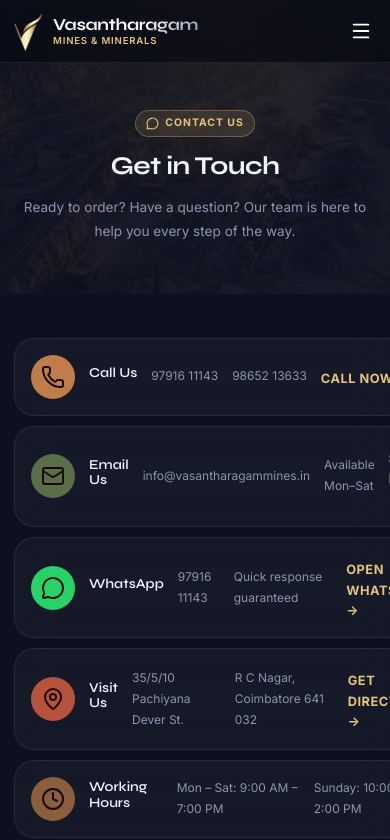
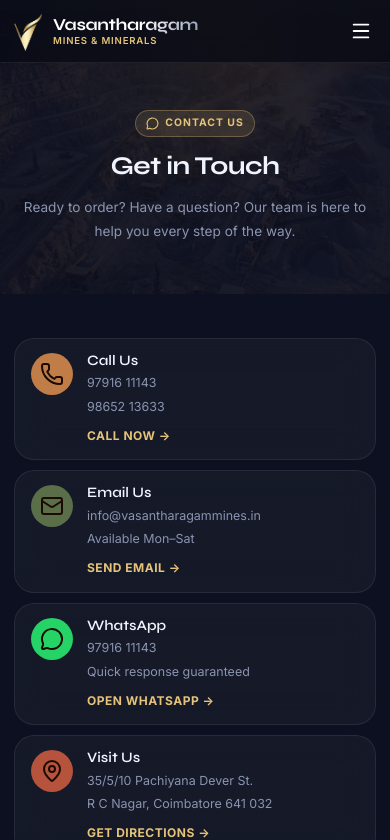
Before and after one commit to alphery-server/mines-website, a React (Vite) app: page /contact in a window 390 px wide. Shown: the top 840 px of the page. Built offline with nearby package versions, Linux system fonts and the light colour scheme.

Commit message:
Update site timeline (since 2001), leadership team, favicon, remove news page, and fix mobile contact cards layout

```diff
--- a/index.html
+++ b/index.html
@@ -2,12 +2,13 @@
 <html lang="en">
   <head>
     <meta charset="UTF-8" />
-    <link rel="icon" type="image/svg+xml" href="/vite.svg" />
+    <link rel="icon" type="image/png" href="/noroot.png" />
+    <link rel="apple-touch-icon" href="/noroot.png" />
     <meta name="viewport" content="width=device-width, initial-scale=1.0" />
-    <meta name="description" content="Vasantharagam Mines & Minerals — Your Trusted Source for Quality Minerals. Supplying M-Sand, P-Sand, and Limestone from Coimbatore, Tamil Nadu." />
+    <meta name="description" content="Vasantharagam Mines & Minerals — Your Trusted Source for Quality Minerals Since 2001. Supplying M-Sand, P-Sand, and Limestone from Coimbatore, Tamil Nadu." />
     <meta name="keywords" content="M-Sand, P-Sand, Limestone, Minerals, Quarry, Mining, Coimbatore, Construction Materials" />
     <meta property="og:title" content="Vasantharagam Mines & Minerals" />
-    <meta property="og:description" content="Your Trusted Source for Quality Minerals — M-Sand, P-Sand, Limestone" />
+    <meta property="og:description" content="Your Trusted Source for Quality Minerals Since 2001 — M-Sand, P-Sand, Limestone" />
     <title>Vasantharagam Mines & Minerals</title>
     <link rel="preconnect" href="https://fonts.googleapis.com" />
     <link rel="preconnect" href="https://fonts.gstatic.com" crossorigin />
--- a/src/App.jsx
+++ b/src/App.jsx
@@ -14,7 +14,6 @@
 import Industries from './pages/Industries';
 import Projects from './pages/Projects';
 import Certifications from './pages/Certifications';
-import News from './pages/News';
 import FAQ from './pages/FAQ';
 import Contact from './pages/Contact';
 
@@ -55,7 +54,6 @@
         <Route path="/industries" element={<Industries />} />
         <Route path="/projects" element={<Projects />} />
         <Route path="/certifications" element={<Certifications />} />
-        <Route path="/news" element={<News />} />
         <Route path="/faq" element={<FAQ />} />
         <Route path="/contact" element={<Contact />} />
         <Route path="*" element={<NotFound />} />
--- a/src/components/Footer.jsx
+++ b/src/components/Footer.jsx
@@ -25,7 +25,6 @@
   resources: [
     { label: 'Industries We Serve', path: '/industries' },
     { label: 'Projects', path: '/projects' },
-    { label: 'News & Insights', path: '/news' },
     { label: 'FAQ', path: '/faq' },
     { label: 'Contact Us', path: '/contact' },
   ],
@@ -44,11 +43,11 @@
               <img src="/noroot.png" alt="Vasantharagam Mines & Minerals Logo" className="footer-logo-img" />
               <div>
                 <div className="footer-logo-name">Vasantharagam</div>
-                <div className="footer-logo-sub">Mines & Minerals</div>
+                <div className="footer-logo-sub">Mines & Minerals · Est. 2001</div>
               </div>
             </div>
             <p className="footer-desc">
-              Your Trusted Source for Quality Minerals. Supplying premium M-Sand, P-Sand, and Limestone for construction, infrastructure, and industrial applications across India.
+              Your Trusted Source for Quality Minerals Since 2001. Supplying premium M-Sand, P-Sand, and Limestone for construction, infrastructure, and industrial applications across India.
             </p>
             <div className="footer-contact-info">
               <a href="tel:+919791611143" className="footer-contact-item">
--- a/src/components/Navbar.jsx
+++ b/src/components/Navbar.jsx
@@ -44,7 +44,6 @@
       { label: 'Certifications', path: '/certifications' },
     ],
   },
-  { label: 'News', path: '/news' },
   { label: 'Contact', path: '/contact' },
 ];
 
--- a/src/pages/About.css
+++ b/src/pages/About.css
@@ -215,7 +215,7 @@
 
 .leadership-grid {
   display: grid;
-  grid-template-columns: repeat(3, 1fr);
+  grid-template-columns: repeat(4, 1fr);
   gap: 24px;
 }
 
--- a/src/pages/Contact.css
+++ b/src/pages/Contact.css
@@ -19,6 +19,17 @@
   text-align: center;
   transition: all var(--transition-base);
   backdrop-filter: blur(16px);
+  display: flex;
+  flex-direction: column;
+  align-items: center;
+}
+
+.contact-card-content {
+  display: flex;
+  flex-direction: column;
+  align-items: center;
+  width: 100%;
+  min-width: 0;
 }
 
 .contact-card:hover {
@@ -203,19 +214,46 @@
 
 @media (max-width: 640px) {
   .form-row { grid-template-columns: 1fr; gap: 12px; }
-  .contact-info-grid { grid-template-columns: repeat(2, 1fr); gap: 10px; }
-  .contact-card { padding: 18px 12px; }
-  .contact-card-icon { width: 44px; height: 44px; }
-  .contact-card-title { font-size: 0.85rem; }
-  .contact-card-line { font-size: 0.75rem; }
+  .contact-info-grid { grid-template-columns: 1fr; gap: 10px; }
+  .contact-card {
+    display: flex;
+    flex-direction: row;
+    align-items: flex-start;
+    gap: 16px;
+    text-align: left;
+    padding: 16px 18px;
+  }
+  .contact-card-icon {
+    margin: 0;
+    flex-shrink: 0;
+    width: 46px;
+    height: 46px;
+  }
+  .contact-card-content {
+    align-items: flex-start;
+    text-align: left;
+  }
+  .contact-card-title { font-size: 0.95rem; margin-bottom: 4px; }
+  .contact-card-line { font-size: 0.8rem; word-break: break-word; }
+  .contact-card-action { margin-top: 8px; font-size: 0.78rem; }
   .contact-submit-btn { padding: 13px; }
 }
 
 @media (max-width: 480px) {
   .contact-info-grid { grid-template-columns: 1fr; gap: 10px; }
-  .contact-card { display: flex; flex-direction: row; gap: 14px; align-items: center; text-align: left; padding: 16px; }
-  .contact-card-icon { margin: 0; flex-shrink: 0; }
-  .contact-card-action { margin-top: 6px; }
+  .contact-card {
+    display: flex;
+    flex-direction: row;
+    gap: 14px;
+    align-items: flex-start;
+    text-align: left;
+    padding: 14px 16px;
+  }
+  .contact-card-icon { width: 42px; height: 42px; margin: 0; flex-shrink: 0; }
+  .contact-card-content { align-items: flex-start; text-align: left; }
+  .contact-card-title { font-size: 0.9rem; margin-bottom: 3px; }
+  .contact-card-line { font-size: 0.78rem; word-break: break-word; }
+  .contact-card-action { margin-top: 6px; font-size: 0.75rem; }
   .contact-forms-section { padding: 40px 0; }
   .form-card-header { padding: 18px 16px; }
   .form-card-header h2 { font-size: 1.2rem; }
@@ -225,10 +263,11 @@
 }
 
 @media (max-width: 375px) {
-  .contact-card { padding: 12px; gap: 10px; }
+  .contact-card { padding: 12px 14px; gap: 12px; }
   .contact-card-icon { width: 38px; height: 38px; }
-  .contact-card-title { font-size: 0.8rem; }
-  .contact-card-line { font-size: 0.72rem; }
+  .contact-card-title { font-size: 0.85rem; }
+  .contact-card-line { font-size: 0.74rem; }
+  .contact-card-action { font-size: 0.72rem; }
   .contact-quick-link strong { font-size: 0.78rem; }
   .contact-quick-link span { font-size: 0.68rem; }
 }
--- a/src/pages/Contact.jsx
+++ b/src/pages/Contact.jsx
@@ -74,6 +74,7 @@
                 <div className="contact-card-icon" style={{ background: item.color }}>
                   {item.icon}
                 </div>
+                <div className="contact-card-content">
                   <h4 className="contact-card-title">{item.title}</h4>
                   {item.lines.map((line, j) => (
                     <p key={j} className="contact-card-line">{line}</p>
@@ -83,6 +84,7 @@
                       {item.actionLabel} →
                     </a>
                   )}
+                </div>
               </div>
             ))}
           </div>
--- a/src/pages/Industries.jsx
+++ b/src/pages/Industries.jsx
@@ -7,8 +7,6 @@
   { icon: '🛣️', title: 'Infrastructure', desc: 'Roads, bridges, flyovers, and public infrastructure projects rely on quality aggregates and sand for durable construction. We supply bulk quantities to infrastructure contractors.', products: ['M-Sand for road concrete', 'Limestone for sub-base'], applications: ['National highways', 'State roads & bridges', 'Flyovers & underpasses', 'Metro construction'] },
   { icon: '🏭', title: 'Cement Industry', desc: 'Limestone is the primary raw material in cement production. We supply high-purity limestone (90–96% CaCO₃) to cement plants for clinker production.', products: ['Limestone lumps', 'Limestone powder'], applications: ['OPC cement production', 'PPC cement production', 'White cement', 'Fly ash cement'] },
   { icon: '⚙️', title: 'Manufacturing', desc: 'Industrial minerals from our mines are used across a wide range of manufacturing processes, from chemicals and paints to plastics and rubber.', products: ['Limestone powder', 'Fine aggregates'], applications: ['Paint fillers', 'Plastic fillers', 'Rubber production', 'Chemical processing'] },
-  { icon: '🔩', title: 'Steel Industry', desc: 'Limestone is used as a flux in blast furnaces to remove silica and other impurities during the iron and steel smelting process.', products: ['Limestone lumps (steel grade)', 'Crushed limestone'], applications: ['Blast furnace flux', 'Slag formation control', 'Sinter plant feed', 'DRI plants'] },
-  { icon: '🌾', title: 'Agriculture', desc: 'Agricultural limestone (aglime) is used to neutralize acidic soil, improving crop yield and soil health. We supply ground limestone for this application.', products: ['Agricultural limestone', 'Limestone powder'], applications: ['Soil pH correction', 'Paddy fields', 'Vegetable farming', 'Plantation crops'] },
   { icon: '🏘️', title: 'Real Estate', desc: 'Large real estate developers and township projects rely on consistent, bulk supply of construction sand. We partner with developers for project-specific supply contracts.', products: ['M-Sand', 'P-Sand'], applications: ['Township projects', 'Large housing schemes', 'Integrated complexes', 'Plotted developments'] },
   { icon: '⚡', title: 'Energy & Utilities', desc: 'Power plants, water treatment facilities, and industrial utilities use limestone for flue gas desulfurization and water treatment applications.', products: ['Limestone powder', 'Limestone lumps'], applications: ['Thermal power FGD', 'Water treatment', 'Industrial wastewater', 'Environmental compliance'] },
 ];
```
Also changed, not shown: src/pages/About.jsx (+14 -13 lines), src/pages/Home.jsx (+6 -8 lines), src/pages/News.jsx (deleted, +0 -82 lines). Lines whose indentation alone changed are shown as unchanged.
